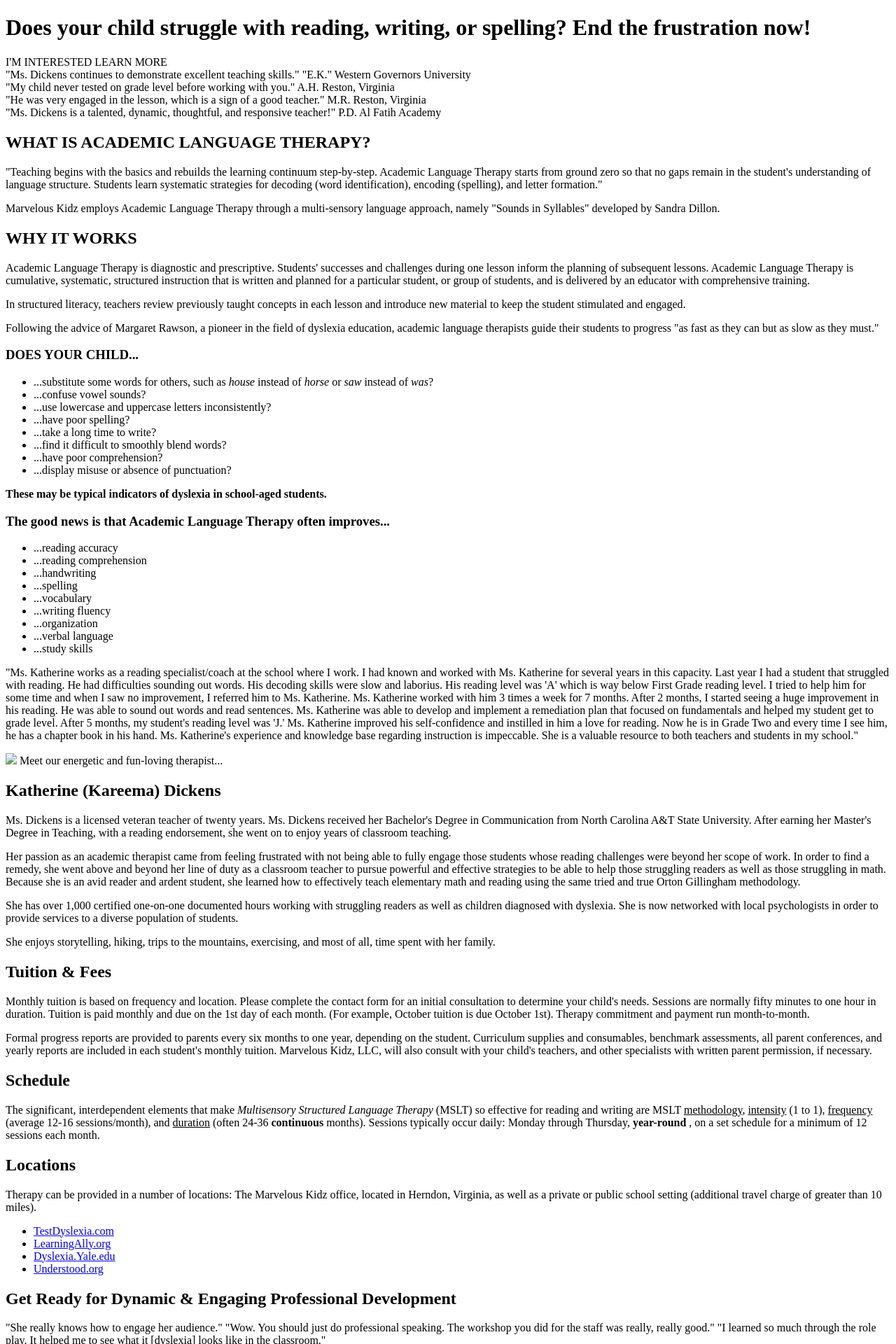
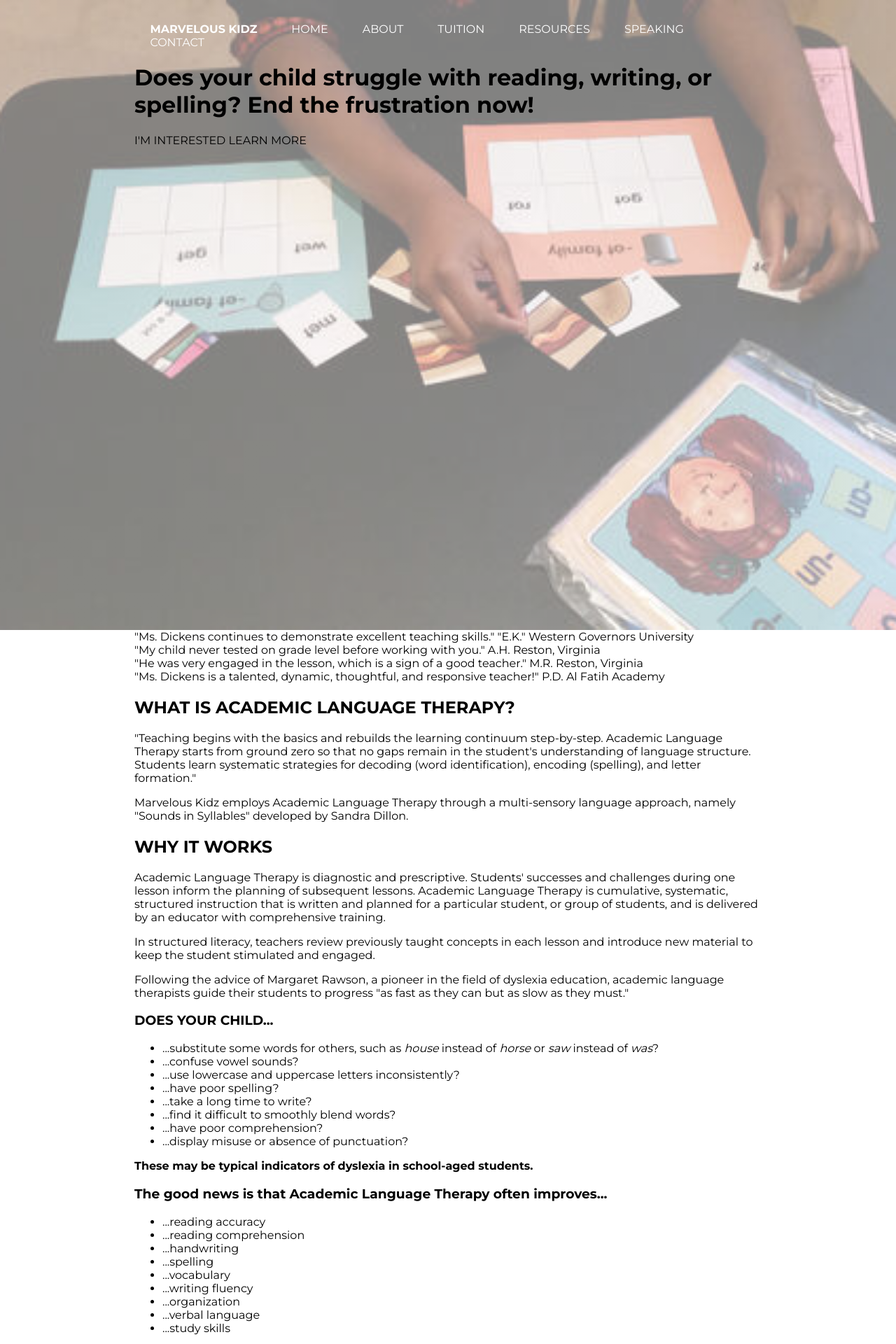
Before and after one commit to Marvelous-Kidz-LLC/marvelous-kidz-llc.github.io, a Jekyll site: the page built from index.html, in a window 1280 px wide. Shown: the top 1920 px of the page at 70% size. Built offline with Jekyll 4.4.1, drawn with Linux system fonts in a browser that asks for light colours.

Commit message:
Begin styling hero section

```diff
--- a/_includes/navigation.html
+++ b/_includes/navigation.html
@@ -1,6 +1,6 @@
 <nav>
-    <span class="site-brand">{{ site.title }}</span>
     <ul>
+        <li><span class="site-brand"><strong>{{ site.title }}</strong></span></li>
         <li><a href="#">HOME</a></li>
         <li><a href="#">ABOUT</a></li>
         <li><a href="#">TUITION</a></li>
--- a/assets/css/main.css
+++ b/assets/css/main.css
@@ -0,0 +1,48 @@
+body, html {
+    margin: 0;
+    padding: 0;
+    height: 100%; /* enable full-page images */
+    width: 100%;
+    font-family: 'Montserrat', sans-serif;
+}
+
+.section, nav, footer {
+    padding: 0 15% 0 15%;
+}
+
+nav {
+    padding-top: 2.5%;
+}
+
+nav ul {
+    list-style-type: none;
+    margin: 0;
+    padding: 0;
+    text-transform: uppercase;
+}
+
+nav li {
+    display: inline;
+    color: white;
+    margin-left: 2.5%;
+    margin-right: 2.5%;
+}
+
+nav a {
+    text-decoration: none;
+    color: inherit;
+}
+
+.fullpageimg {
+    background-image: linear-gradient(rgba(255,255,255,0.5), rgba(255,255,255,0.5)), url("/assets/images/brochure-pic.jpg");
+    background-repeat: no-repeat;
+    background-size: cover;
+    background-position: center;
+    width: 100%;
+    height: 100%;
+}
+
+footer {
+    padding-bottom: 2.5%;
+    text-align: center;
+}
--- a/index.html
+++ b/index.html
@@ -2,10 +2,13 @@
 layout: default
 ---
 
+<div class="fullpageimg">
+{% include navigation.html %}
 <div class="hero section">
 <h1>Does your child struggle with reading, writing, or spelling? <strong>End the frustration now!</strong></h1>
 <span class="button">I'M INTERESTED</span>
 <span class="tertiary button">LEARN MORE</span>
+</div>
 </div>
 
 <div class="testimonials carousel section">
@@ -44,7 +47,7 @@ layout: default
     <p>Following the advice of Margaret Rawson, a pioneer in the field of dyslexia education, academic language therapists guide their students to progress "as fast as they can but as slow as they must."</p>
 </div>
 
-<div class="indicators cards">
+<div class="indicators cards section">
     <div class="half column">
         <h3>DOES YOUR CHILD...</h3>
         <ul>
@@ -75,7 +78,7 @@ layout: default
     </div>
 </div>
 
-<div class="story">
+<div class="story section">
     <p>"Ms. Katherine works as a reading specialist/coach at the school where I work. I had known and worked with Ms. Katherine for several years in this capacity. Last year I had a student that struggled with reading. He had difficulties sounding out words. His decoding skills were slow and laborius. His reading level was 'A' which is way below First Grade reading level. I tried to help him for some time and when I saw no improvement, I referred him to Ms. Katherine. Ms. Katherine worked with him 3 times a week for 7 months. After 2 months, I started seeing a huge improvement in his reading. He was able to sound out words and read sentences. Ms. Katherine was able to develop and implement a remediation plan that focused on fundamentals and helped my student get to grade level. After 5 months, my student's reading level was 'J.' Ms. Katherine improved his self-confidence and instilled in him a love for reading. Now he is in Grade Two and every time I see him, he has a chapter book in his hand. Ms. Katherine's experience and knowledge base regarding instruction is impeccable. She is a valuable resource to both teachers and students in my school."
     </p>
 </div>
```
